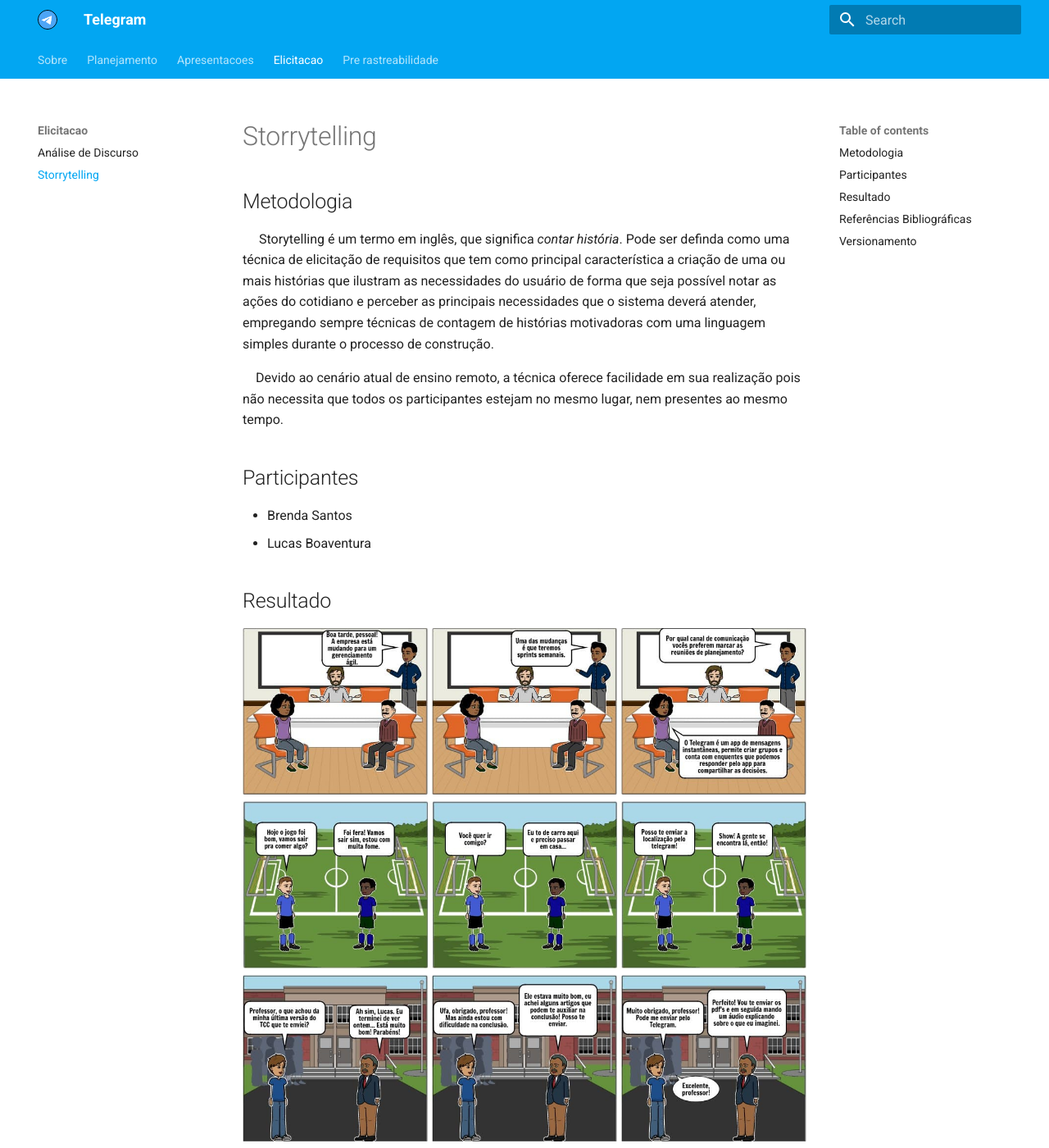
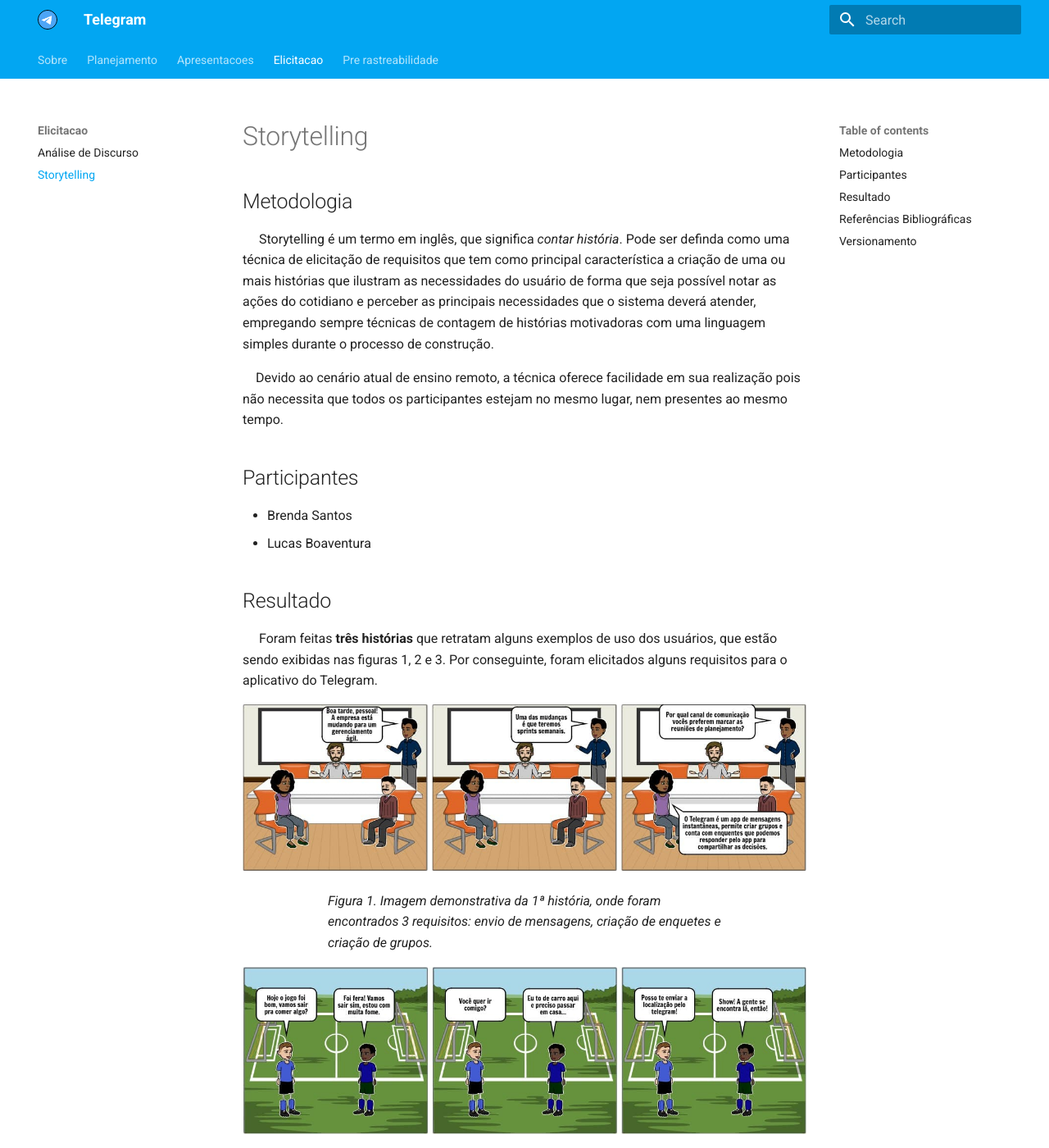
Before and after one commit to Requisitos-de-Software/2020.2-Telegram, an MkDocs documentation site: the page built from docs/elicitacao/storytelling.md, in a window 1280 px wide and 1400 px high. Shown: the whole window at 82% size. Built offline with MkDocs 1.6.1 and Material for MkDocs 9.7.7, drawn with Linux system fonts in a browser that asks for light colours; some of the changed text lies outside the part shown.

Commit message:
Adiciona atualizaçao do documento de storytelling
Co-authored-by: Lucas Boaventura <lucasxboaventura@hotmail.com>

```diff
--- a/docs/elicitacao/storytelling.md
+++ b/docs/elicitacao/storytelling.md
@@ -1,4 +1,4 @@
-# Storrytelling
+# Storytelling
 
 ## Metodologia
 
@@ -10,11 +10,30 @@
 - Lucas Boaventura
 
 ## Resultado
+
+<p>&emsp; Foram feitas <strong>três histórias</strong> que retratam alguns exemplos de uso dos usuários, que estão sendo exibidas nas figuras 1, 2 e 3. Por conseguinte, foram elicitados alguns requisitos para o aplicativo do Telegram.</p>
+
 ![](../assets/elicitacao/storytelling1.png)
+
+<figcaption>Figura 1. Imagem demonstrativa da 1ª história, onde foram encontrados 3 requisitos: envio de mensagens, criação de enquetes e criação de grupos.</figcaption>
+
 ![](../assets/elicitacao/storytelling2.png)
+
+<figcaption>Figura 2. Imagem demonstrativa da 2ª história, onde foi encontrado 1 requisito: compartilhar localização.</figcaption>
+
 ![](../assets/elicitacao/storytelling3.png)
 
-<p>&emsp; Foram feitas <strong>três histórias</strong> que retratam alguns exemplos de uso dos usuários. Por conseguinte, foram elicitados alguns requisitos para o aplicativo do Telegram.</p>
+<figcaption>Figura 3. Imagem demonstrativa da 3ª história, onde foram encontrados 2 requisitos: envio de arquivos e áudios.</figcaption>
+
+
+  | Número  |                                   Requisitos                                   |
+  | :-----: |  :------------------------------------------------------------------------:    |
+  |    1    | O sistema deve permitir o envio de mensagens.                                  |
+  |    2    | O sistema deve permitir o envio de arquivos                                    |
+  |    3    | O sistema deve permitir a criação de grupos.                                   |
+  |    4    | O sistema deve permitir a criação de enquetes.                                 |
+  |    5    | O sistema deve permitir compartilhar localização.                              |
+  |    6    | O sistema deve permitir o envio de áudios.                                     |
 
 ## Referências Bibliográficas
 - SERRANO, Maurício; SERRANO, Milene; Requisitos - Aula 07;
@@ -25,4 +44,4 @@
 |   Data   | Versão |        Descrição        |            Autor(es)           |
 | :------: | :----: | :---------------------: | :----------------------------: |
 |03.03.2021|   1.0  |Criação e desenvolvimento do documento|Brenda Santos e Lucas Boaventura|
-|          |        |                         |                                |
+|03.03.2021|   2.0  |Adiciona legenda nas imagens e tabela de requsitos                         |Lucas Boaventura                                |
--- a/docs/stylesheets/styles.css
+++ b/docs/stylesheets/styles.css
@@ -28,3 +28,9 @@
   height: 20rem;
   border: 0;
 }
+
+.md-typeset__scrollwrap {
+  display: flex;
+  justify-content: center;
+  padding: 0 !important;
+}
```
